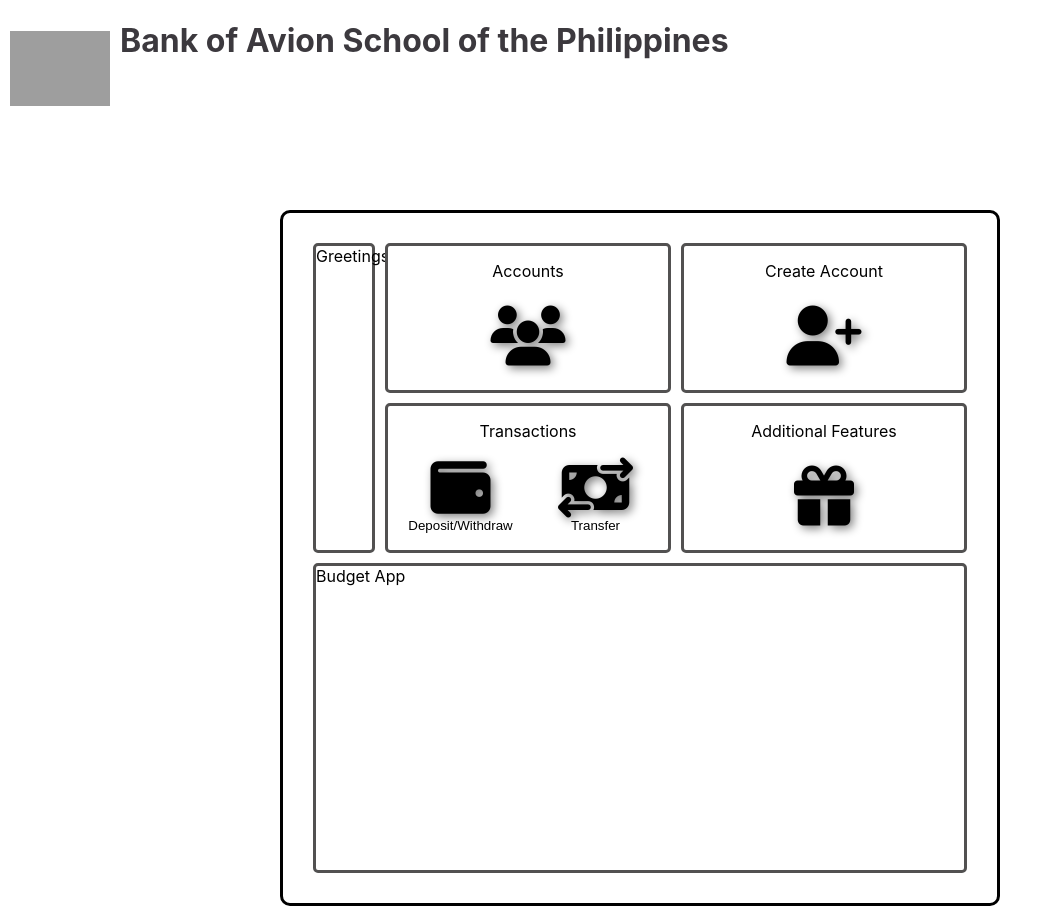
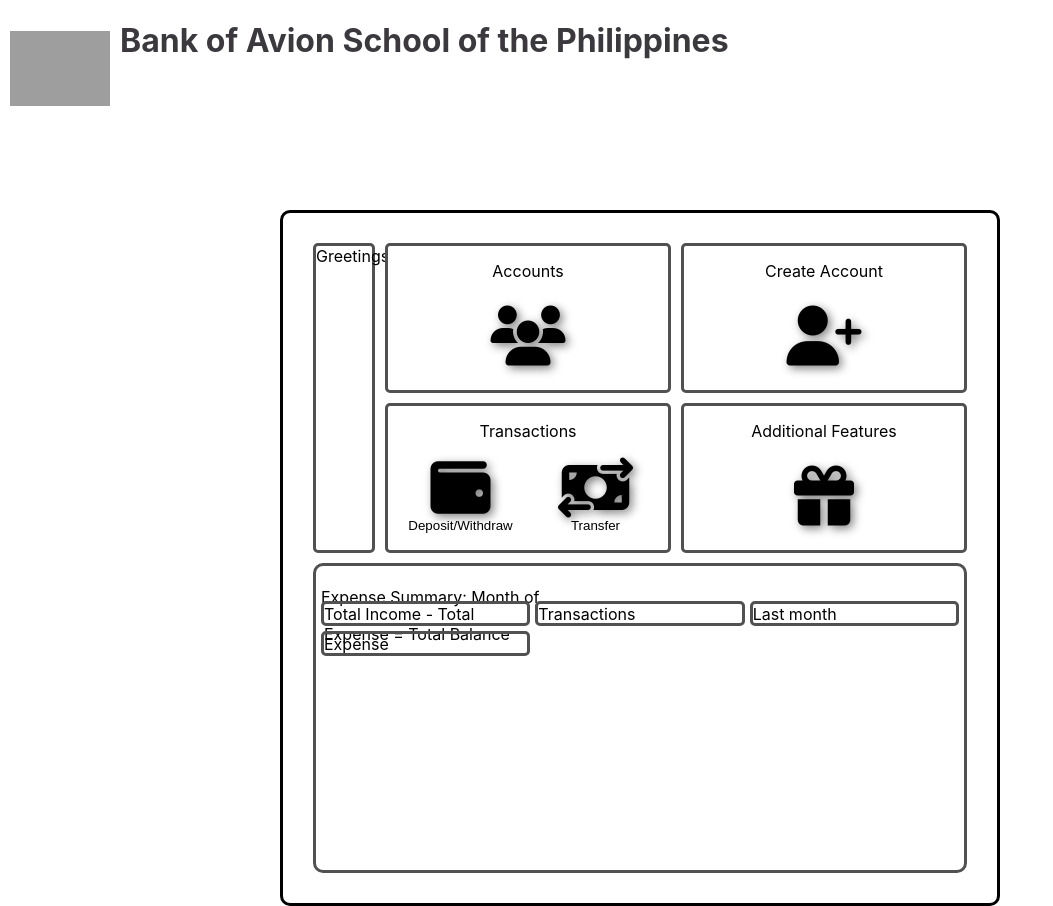
Before and after one commit to elainesanluis/bank-and-budget-app, a React (Create React App) app: page / in a window 1280 px wide. Shown: the whole page, without its empty margins (0-1053 px from the left). Built offline with nearby package versions, Linux system fonts and the light colour scheme; grey boxes are pictures that could not be loaded.

Commit message:
Add expense summary interface in the budget app

```diff
--- a/src/Pages/Home.css
+++ b/src/Pages/Home.css
@@ -0,0 +1,44 @@
+.budgetApp {
+    padding: 5px;
+    border-radius: 10px;
+    border: solid #525151;
+    background-color: #fff;
+    display: grid;
+  }
+
+.budgetApp {
+    justify-content: center;
+    grid-template-columns: 1fr 1fr 1fr;
+    grid-template-rows: 25px 25px 25px;
+    column-gap: 5px;
+    row-gap: 5px;
+  }
+
+  .expense-summary {
+    grid-area: 1 / 1 / 1 / 3;
+    border-radius: 5px;
+  }
+
+  .expense-overview {
+    grid-area: 2 / 1 / 2 / 1;
+    border: solid #525151;
+    border-radius: 5px;
+  }
+
+  .latest-transactions {
+    grid-area: 2 / 2 / 3 / 2;
+    border: solid #525151;
+    border-radius: 5px;
+  }
+
+  .last-month {
+    grid-area: 2 / 3 / 3 / 3;
+    border: solid #525151;
+    border-radius: 5px;
+  }
+
+  .categories {
+    grid-area: 3 / 1 / 3 / 1;
+    border: solid #525151;
+    border-radius: 5px;
+  }
--- a/src/Pages/Home.js
+++ b/src/Pages/Home.js
@@ -1,5 +1,6 @@
 import React from 'react';
 import { Link, NavLink } from 'react-router-dom';
+import './Home.css'
 
 function Home() {
   return (
@@ -39,7 +40,13 @@ function Home() {
             <button id='features' className='addfeatures-btn'><i className="fa-solid fa-gift"></i></button>
           </div>
         </div>
-        <div className="budgetApp">Budget App</div>
+        <div className="budgetApp">
+          <p className='expense-summary'>Expense Summary: Month of </p>
+          <div className='expense-overview'>Total Income - Total Expense = Total Balance</div>
+          <div className='last-month'>Last month </div>
+          <div className='latest-transactions'>Transactions</div>
+          <div className='categories'>Expense</div>
+        </div>
       </div>
     </div>
   );
```
